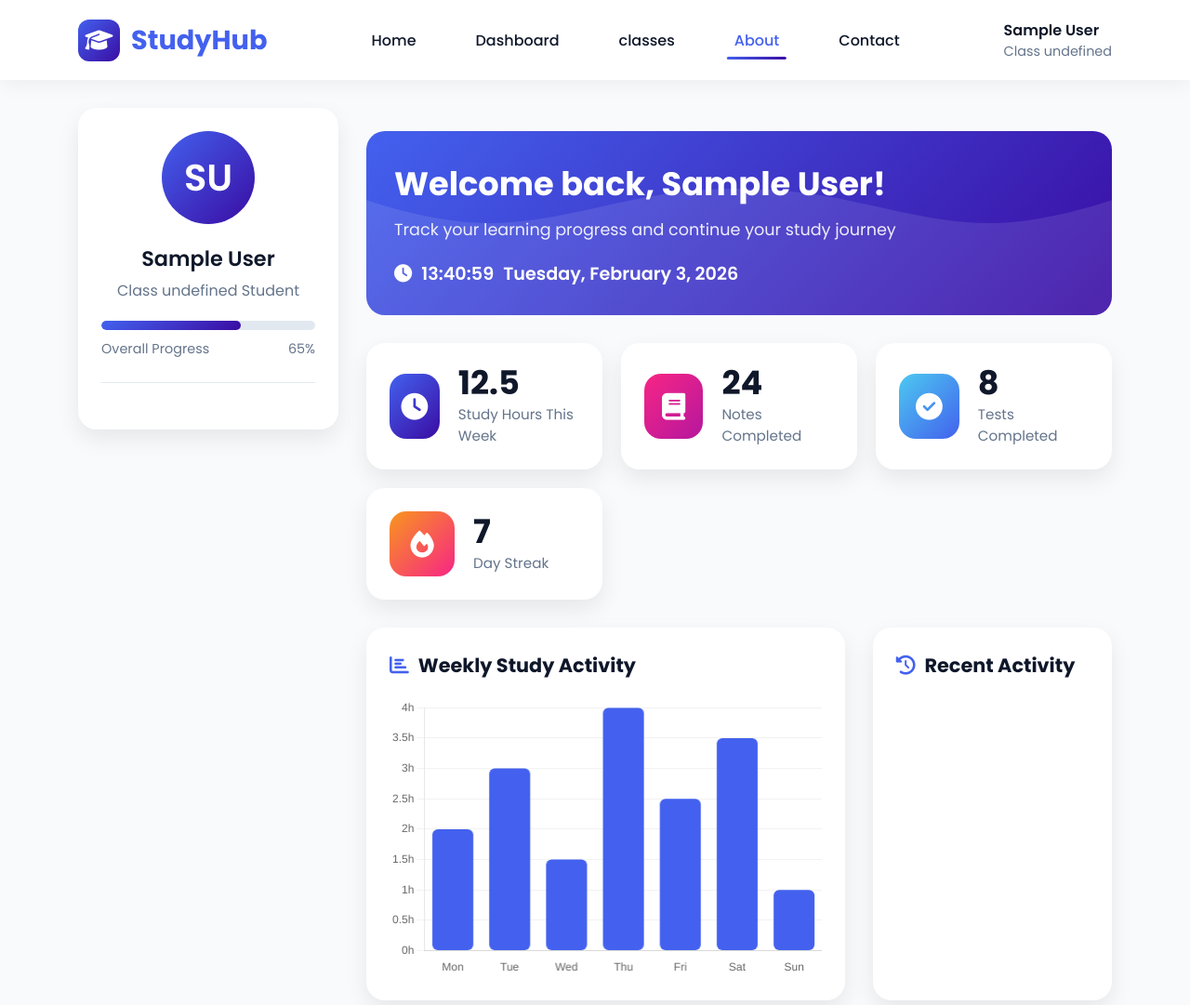
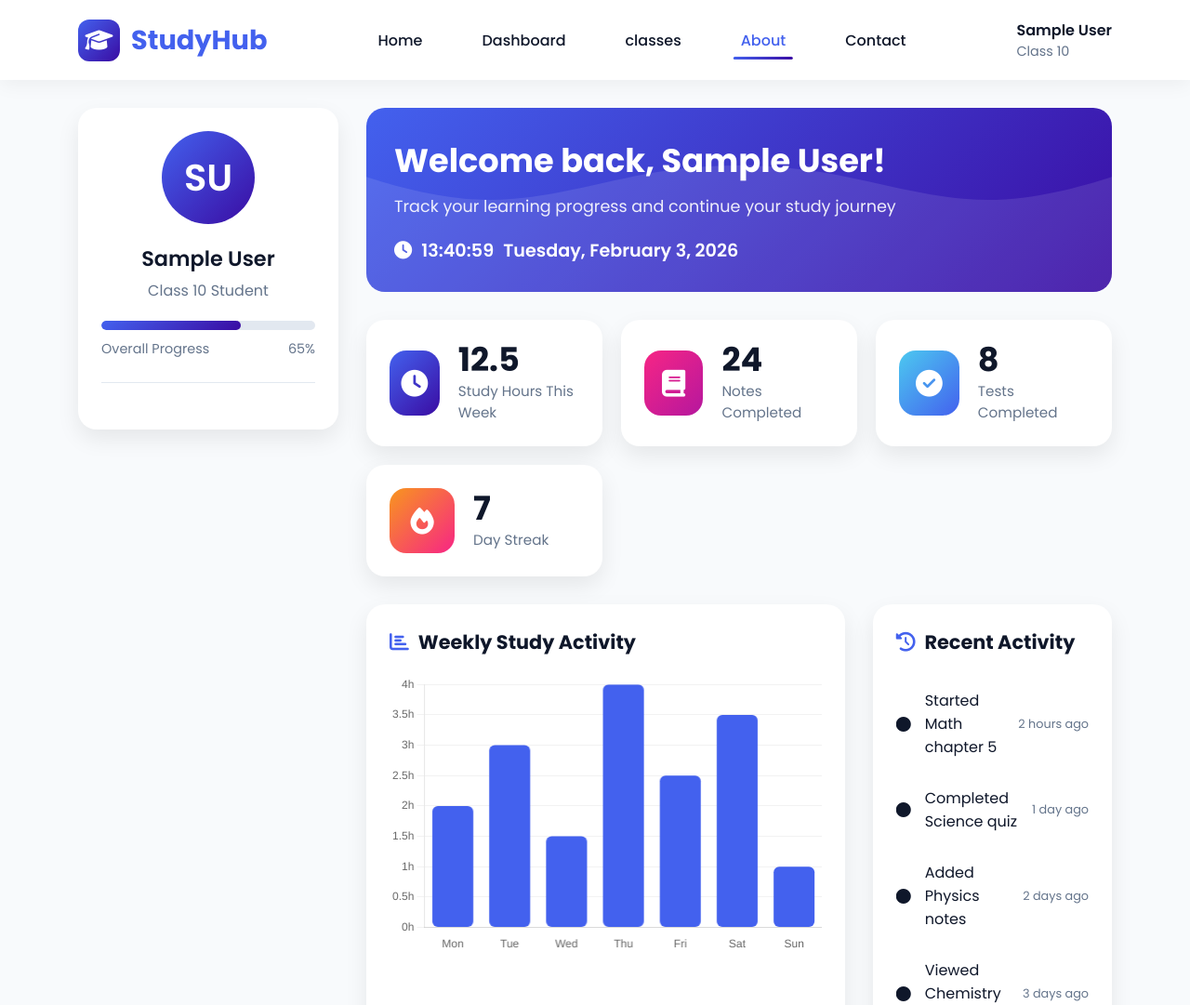
Before and after one commit to Devanshu-web/StudyHub, a website: page dashboard.html in a window 1280 px wide. Shown: the top 1081 px of the page at 93% size. Drawn offline with nearby package versions, Linux system fonts and the light colour scheme; no server answers; sample sign-in values are in the browser's storage.

Commit message:
Fix dashboard and signup: Update API URLs and user data display

```diff
--- a/dashboard.html
+++ b/dashboard.html
@@ -195,7 +195,7 @@
 <script src="https://cdn.jsdelivr.net/npm/chart.js"></script>
 <script>
 // ======================= CONFIG =======================
-const BASE_URL = "https://studyhub-rq7d.onrender.com";
+const BASE_URL = "https://studyhub-z8gh.onrender.com/api";
 
 // ======================= AUTH CHECK =======================
 function checkAuth() {
@@ -207,6 +207,126 @@
         return false;
     }
     return { user, token };
+}
+
+// ======================= LOAD DASHBOARD DATA =======================
+async function loadDashboardData() {
+    const auth = checkAuth();
+    if (!auth) return;
+
+    const { user, token } = auth;
+
+    // Set user info immediately
+    document.getElementById('userName').textContent = user.name || 'Student';
+    document.getElementById('profileName').textContent = user.name || 'Student';
+    document.getElementById('profileClass').textContent = `Class ${user.class || '10'} Student`;
+    document.getElementById('userClass').textContent = `Class ${user.class || '10'}`;
+    document.getElementById('welcomeMessage').textContent = `Welcome back, ${user.name || 'Student'}!`;
+
+    // Set avatar initial
+    const avatarEl = document.getElementById('profileAvatar');
+    if (avatarEl) {
+        const initials = (user.name || 'Student').split(' ').map(n => n[0]).join('').toUpperCase();
+        avatarEl.textContent = initials.substring(0, 2);
+    }
+
+    try {
+        // Try to fetch dashboard data
+        const res = await fetch(`${BASE_URL}/user/dashboard`, {
+            headers: {
+                'Authorization': `Bearer ${token}`,
+                'Content-Type': 'application/json'
+            }
+        });
+
+        if (res.status === 401) {
+            // Token expired
+            localStorage.removeItem('studyhub_token');
+            localStorage.removeItem('studyhub_user');
+            window.location.href = 'login.html';
+            return;
+        }
+
+        let data = {};
+        if (res.ok) {
+            data = await res.json();
+        } else {
+            // If API endpoint doesn't exist, use demo data
+            console.log('Dashboard API not available, using demo data');
+            loadDemoData();
+            return;
+        }
+
+        // Update stats
+        updateStats(data);
+
+        // Update progress
+        updateProgress(data);
+
+        // Update recent activity
+        updateRecentActivity(data);
+
+        // Update subject progress
+        updateSubjectProgress(data);
+
+        // Initialize chart
+        if (data.studyData) {
+            initializeStudyChart(data.studyData);
+        }
+
+    } catch (err) {
+        console.error('Dashboard error:', err);
+        // Use demo data if API fails
+        loadDemoData();
+    }
+}
+
+// ======================= DEMO DATA FUNCTIONS =======================
+function loadDemoData() {
+    console.log('Loading demo data...');
+
+    // Set demo stats
+    document.getElementById('studyHours').textContent = '12.5';
+    document.getElementById('notesCount').textContent = '24';
+    document.getElementById('testsCompleted').textContent = '8';
+    document.getElementById('streakDays').textContent = '7';
+
+    // Set demo progress
+    const progressPercent = '65';
+    const progressBar = document.getElementById('overallProgressBar');
+    if (progressBar) {
+        progressBar.style.width = `${progressPercent}%`;
+        progressBar.style.backgroundColor = '#3b82f6';
+    }
+    document.getElementById('progressPercent').textContent = `${progressPercent}%`;
+
+    // Add demo subjects
+    updateSubjectProgress({
+        subjectProgress: [
+            { name: 'Mathematics', progress: 75 },
+            { name: 'Science', progress: 60 },
+            { name: 'English', progress: 45 },
+            { name: 'Social Studies', progress: 30 }
+        ]
+    });
+
+    // Add demo activities
+    updateRecentActivity({
+        recentActivity: [
+            { title: 'Started Math chapter 5', time: '2 hours ago' },
+            { title: 'Completed Science quiz', time: '1 day ago' },
+            { title: 'Added Physics notes', time: '2 days ago' },
+            { title: 'Viewed Chemistry video', time: '3 days ago' }
+        ]
+    });
+
+    // Initialize demo chart
+    setTimeout(() => {
+        initializeStudyChart({
+            labels: ['Mon', 'Tue', 'Wed', 'Thu', 'Fri', 'Sat', 'Sun'],
+            hours: [2, 3, 1.5, 4, 2.5, 3.5, 1]
+        });
+    }, 500);
 }
 
 // ======================= LIVE CLOCK =======================
@@ -239,73 +359,6 @@
 
     update(); // Initial call
     setInterval(update, 1000);
-}
-
-// ======================= LOAD DASHBOARD DATA =======================
-async function loadDashboardData() {
-    const auth = checkAuth();
-    if (!auth) return;
-
-    const { user, token } = auth;
-
-    // Set user info immediately
-    document.getElementById('userName').textContent = user.name;
-    document.getElementById('profileName').textContent = user.name;
-    document.getElementById('profileClass').textContent = `Class ${user.class} Student`;
-    document.getElementById('userClass').textContent = `Class ${user.class}`;
-    document.getElementById('welcomeMessage').textContent = `Welcome back, ${user.name}!`;
-
-    // Set avatar initial
-    const avatarEl = document.getElementById('profileAvatar');
-    if (avatarEl) {
-        const initials = user.name.split(' ').map(n => n[0]).join('').toUpperCase();
-        avatarEl.textContent = initials.substring(0, 2);
-    }
-
-    try {
-        const res = await fetch(`${BASE_URL}/api/user/dashboard`, {
-            headers: {
-                'Authorization': `Bearer ${token}`,
-                'Content-Type': 'application/json'
-            }
-        });
-
-        if (res.status === 401) {
-            // Token expired
-            localStorage.removeItem('studyhub_token');
-            localStorage.removeItem('studyhub_user');
-            window.location.href = 'login.html';
-            return;
-        }
-
-        const data = await res.json();
-
-        if (!res.ok) {
-            throw new Error(data.message || 'Failed to load dashboard');
-        }
-
-        // Update stats
-        updateStats(data);
-
-        // Update progress
-        updateProgress(data);
-
-        // Update recent activity
-        updateRecentActivity(data);
-
-        // Update subject progress
-        updateSubjectProgress(data);
-
-        // Initialize chart
-        if (data.studyData) {
-            initializeStudyChart(data.studyData);
-        }
-
-    } catch (err) {
-        console.error('Dashboard error:', err);
-        showDashboardMessage('error', 'Failed to load dashboard data. Using demo data.');
-        loadDemoData();
-    }
 }
 
 // ======================= UPDATE FUNCTIONS =======================
@@ -344,11 +397,17 @@
 
     activityList.innerHTML = '';
 
-    const activities = data.recentActivity || [
-        { title: 'Started Math chapter', time: '2 hours ago' },
-        { title: 'Completed Science quiz', time: '1 day ago' },
-        { title: 'Added new notes', time: '2 days ago' }
-    ];
+    const activities = data.recentActivity || [];
+
+    if (activities.length === 0) {
+        activityList.innerHTML = `
+            <li><div class="activity-item"><i class="fas fa-info-circle"></i>
+                <span class="activity-title">No recent activities</span>
+                <span class="activity-time">Start studying!</span>
+            </div></li>
+        `;
+        return;
+    }
 
     activities.forEach(activity => {
         const li = document.createElement('li');
@@ -367,12 +426,17 @@
     const container = document.getElementById('subjectProgressContainer');
     if (!container) return;
 
-    const subjects = data.subjectProgress || [
-        { name: 'Mathematics', progress: 75 },
-        { name: 'Science', progress: 60 },
-        { name: 'English', progress: 45 },
-        { name: 'Social Studies', progress: 30 }
-    ];
+    const subjects = data.subjectProgress || [];
+
+    if (subjects.length === 0) {
+        container.innerHTML = `
+            <div class="no-data">
+                <i class="fas fa-book-open"></i>
+                <p>No subject data available</p>
+            </div>
+        `;
+        return;
+    }
 
     container.innerHTML = '';
 
@@ -397,19 +461,13 @@
     const ctx = document.getElementById('studyChart');
     if (!ctx) return;
 
-    // Use demo data if no real data
-    const data = studyData || {
-        labels: ['Mon', 'Tue', 'Wed', 'Thu', 'Fri', 'Sat', 'Sun'],
-        hours: [2, 3, 1.5, 4, 2.5, 3.5, 1]
-    };
-
     new Chart(ctx, {
         type: 'bar',
         data: {
-            labels: data.labels,
+            labels: studyData.labels,
             datasets: [{
                 label: 'Study Hours',
-                data: data.hours,
+                data: studyData.hours,
                 backgroundColor: '#4361ee',
                 borderRadius: 6,
                 borderSkipped: false,
@@ -453,77 +511,23 @@
     return '#ef4444';
 }
 
-function showDashboardMessage(type, text) {
+function trackActivity(title, description) {
+    console.log(`Activity tracked: ${title} - ${description}`);
+
+    // Show visual feedback
     const message = document.createElement('div');
-    message.className = `dashboard-message ${type}`;
+    message.className = 'activity-feedback';
     message.innerHTML = `
-        <i class="fas fa-${type === 'success' ? 'check-circle' : 'exclamation-circle'}"></i>
-        <span>${text}</span>
-        <button onclick="this.parentElement.remove()"><i class="fas fa-times"></i></button>
+        <i class="fas fa-check-circle"></i>
+        <span>${title} recorded!</span>
     `;
 
-    const mainContent = document.querySelector('.main-content');
-    if (mainContent) {
-        mainContent.insertBefore(message, mainContent.firstChild);
+    document.body.appendChild(message);
 
-        setTimeout(() => {
-            if (message.parentElement) {
-                message.style.opacity = '0';
-                setTimeout(() => message.remove(), 300);
-            }
-        }, 5000);
-    }
-}
-
-function loadDemoData() {
-    // Set demo stats
-    document.getElementById('studyHours').textContent = '12.5';
-    document.getElementById('notesCount').textContent = '24';
-    document.getElementById('testsCompleted').textContent = '8';
-    document.getElementById('streakDays').textContent = '7';
-
-    // Set demo progress
-    const progressBar = document.getElementById('overallProgressBar');
-    const progressPercent = '65';
-    if (progressBar) {
-        progressBar.style.width = `${progressPercent}%`;
-    }
-    document.getElementById('progressPercent').textContent = `${progressPercent}%`;
-
-    // Initialize demo chart
-    setTimeout(() => initializeStudyChart(), 500);
-}
-
-// ======================= ACTIVITY TRACKING =======================
-async function trackActivity(title, description) {
-    const auth = checkAuth();
-    if (!auth) return;
-
-    const { token } = auth;
-
-    try {
-        const res = await fetch(`${BASE_URL}/api/user/activity`, {
-            method: 'POST',
-            headers: {
-                'Content-Type': 'application/json',
-                'Authorization': `Bearer ${token}`
-            },
-            body: JSON.stringify({
-                title,
-                description,
-                timestamp: new Date().toISOString()
-            })
-        });
-
-        if (res.ok) {
-            console.log('Activity logged:', title);
-        }
-    } catch (err) {
-        console.error('Error logging activity:', err);
-    }
-
-    // Show feedback to user
-    showDashboardMessage('success', `${title} activity recorded!`);
+    setTimeout(() => {
+        message.style.opacity = '0';
+        setTimeout(() => message.remove(), 300);
+    }, 2000);
 }
 
 // ======================= LOGOUT FUNCTION =======================
@@ -536,7 +540,7 @@
 // ======================= INITIALIZE =======================
 document.addEventListener('DOMContentLoaded', () => {
     // Check authentication
-    checkAuth();
+    if (!checkAuth()) return;
 
     // Start live clock
     updateLiveClock();
@@ -544,13 +548,7 @@
     // Load dashboard data
     loadDashboardData();
 
-    // Add logout button functionality if needed
-    const logoutBtn = document.querySelector('.logout-btn');
-    if (logoutBtn) {
-        logoutBtn.addEventListener('click', logout);
-    }
-
-    // Quick actions
+    // Add click handlers for action cards
     document.querySelectorAll('.action-card').forEach(card => {
         card.addEventListener('click', function() {
             const title = this.querySelector('h4').textContent;
@@ -558,6 +556,12 @@
             trackActivity(title, desc);
         });
     });
+
+    // Add logout button if exists
+    const logoutBtn = document.querySelector('.logout-btn');
+    if (logoutBtn) {
+        logoutBtn.addEventListener('click', logout);
+    }
 });
 </script>
 
```
